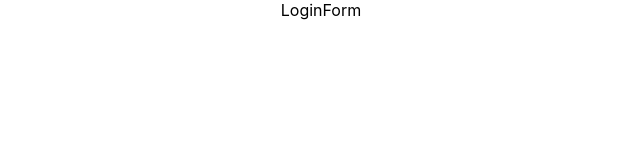
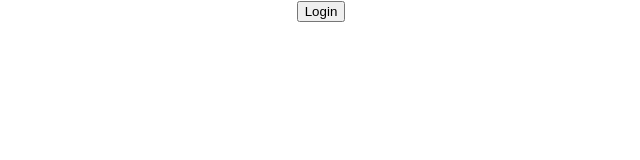
Before and after one commit to hhkbhamza/Sneakers-App, a React (Create React App) app: page / in a window 1280 px wide. Shown: the top 160 px of the page, without its empty margins (319-959 px from the left). Built offline with nearby package versions, Linux system fonts and the light colour scheme.

Commit message:
Test login button

```diff
--- a/src/components/LoginForm.js
+++ b/src/components/LoginForm.js
@@ -2,7 +2,7 @@ import React from 'react'
 
 function LoginForm() {
   return (
-    <div>LoginForm</div>
+    <button>Login</button>
   )
 }
 
```
